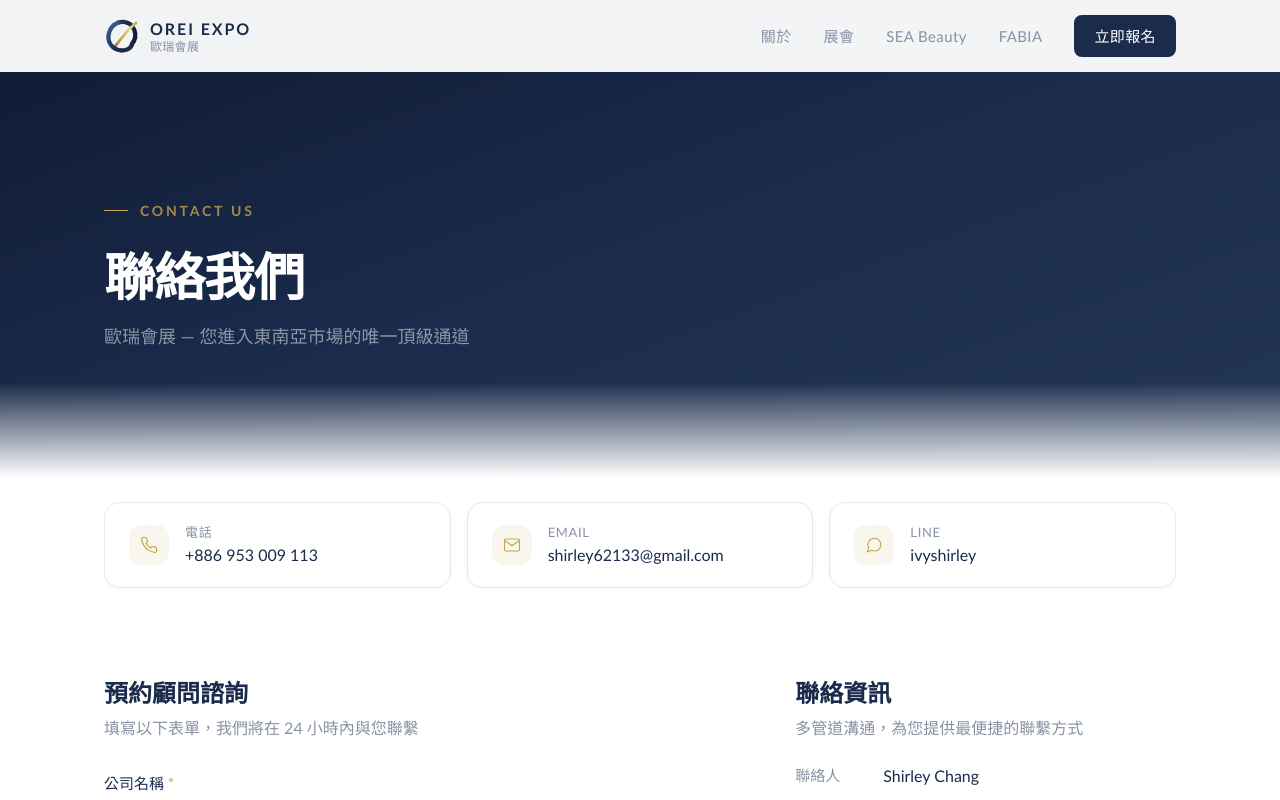
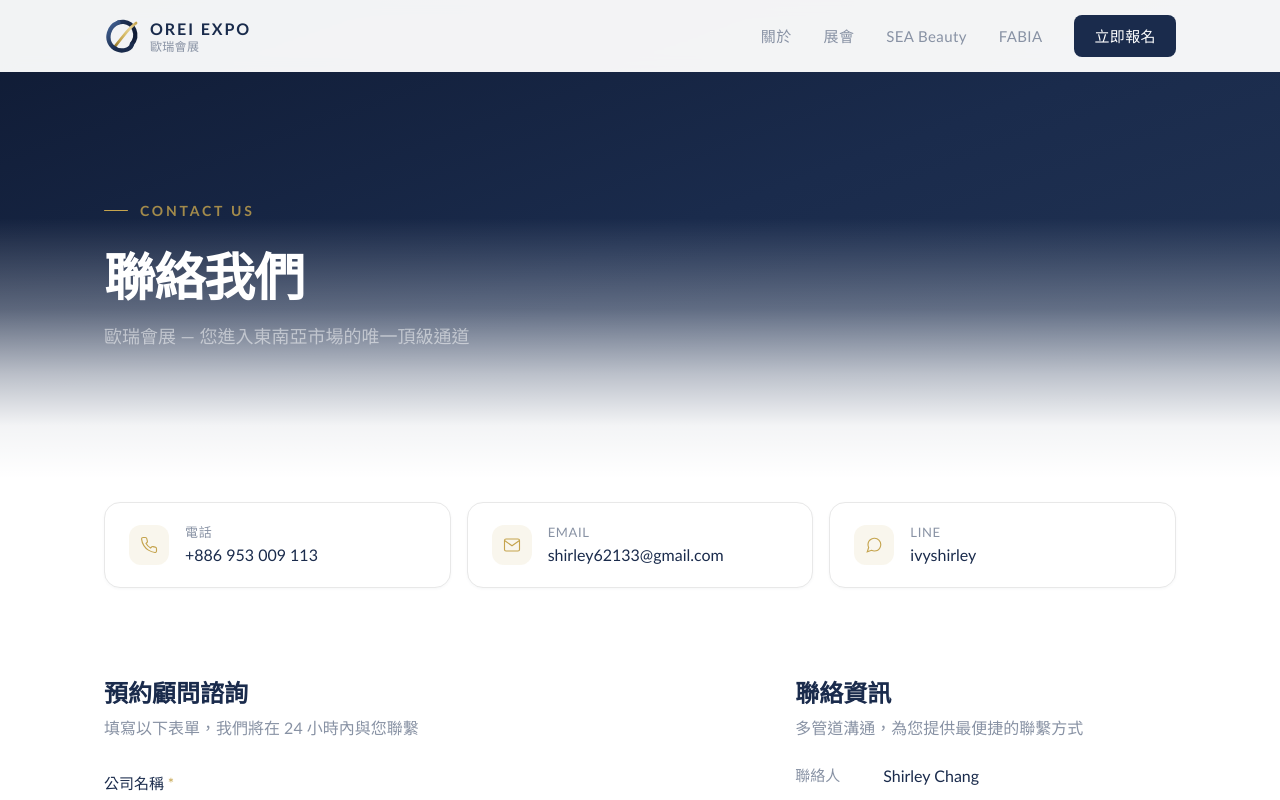
Before and after one commit to Aaronyu1229/shirley-orei-expo, a Next.js app: page /contact in a window 1280 px wide. Shown: the top 800 px of the page. Built offline with nearby package versions, Linux system fonts and the light colour scheme.

Commit message:
fix: improve hero-to-section transition with reusable hero-fade class
Replace short 96px/128px linear gradient overlays with a 260px multi-stop
hero-fade class for a smoother dark-to-white transition across all pages.
Reduce top padding on sections below hero to tighten visual connection.

```diff
--- a/src/app/contact/page.tsx
+++ b/src/app/contact/page.tsx
@@ -163,7 +163,7 @@ export default function ContactPage() {
             </p>
           </AnimateIn>
         </div>
-        <div className="absolute bottom-0 left-0 right-0 h-24 bg-gradient-to-t from-white to-transparent" />
+        <div className="hero-fade" />
       </section>
 
       {/* Quick contact strip */}
--- a/src/app/fabia/page.tsx
+++ b/src/app/fabia/page.tsx
@@ -147,12 +147,11 @@ export default function FABIAPage() {
             </AnimateIn>
           </div>
         </div>
-        {/* Bottom gradient fade */}
-        <div className="absolute bottom-0 left-0 right-0 h-32 bg-gradient-to-t from-white to-transparent" />
+        <div className="hero-fade" />
       </section>
 
       {/* Benefits */}
-      <section id="benefits" className="py-32 relative">
+      <section id="benefits" className="pt-16 pb-32 relative">
         <div className="section-divider absolute top-0 left-0 right-0" />
         <div className="max-w-[1120px] mx-auto px-6 pt-8">
           <AnimateIn>
--- a/src/app/globals.css
+++ b/src/app/globals.css
@@ -144,6 +144,24 @@
   .gradient-hero {
     background: linear-gradient(160deg, #0f1a33 0%, #1A2B4C 50%, #243656 100%);
     position: relative;
+  }
+
+  /* Smooth hero-to-white transition overlay */
+  .hero-fade {
+    position: absolute;
+    bottom: 0;
+    left: 0;
+    right: 0;
+    height: 260px;
+    background: linear-gradient(
+      to top,
+      #ffffff 0%,
+      rgba(255, 255, 255, 0.95) 20%,
+      rgba(255, 255, 255, 0.7) 40%,
+      rgba(255, 255, 255, 0.3) 65%,
+      rgba(255, 255, 255, 0) 100%
+    );
+    pointer-events: none;
   }
 
   /* ───── Card styles ───── */
--- a/src/app/page.tsx
+++ b/src/app/page.tsx
@@ -143,12 +143,11 @@ export default function Home() {
           </div>
         </div>
 
-        {/* Bottom gradient fade to white */}
-        <div className="absolute bottom-0 left-0 right-0 h-24 bg-gradient-to-t from-white to-transparent" />
+        <div className="hero-fade" />
       </section>
 
       {/* ═══════ About ═══════ */}
-      <section id="about" className="pt-20 pb-32">
+      <section id="about" className="pt-10 pb-32">
         <div className="max-w-[1120px] mx-auto px-6">
           {/* Section header */}
           <AnimateIn>
--- a/src/app/sea-beauty/page.tsx
+++ b/src/app/sea-beauty/page.tsx
@@ -128,7 +128,7 @@ export default function SEABeautyPage() {
             </AnimateIn>
           </div>
         </div>
-        <div className="absolute bottom-0 left-0 right-0 h-24 bg-gradient-to-t from-white to-transparent" />
+        <div className="hero-fade" />
       </section>
 
       {/* ═══════ Key Info ═══════ */}
```
